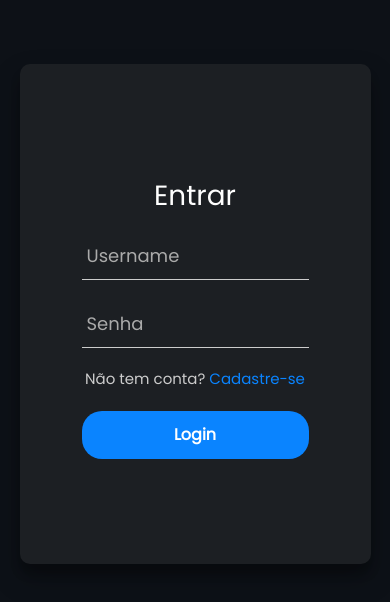
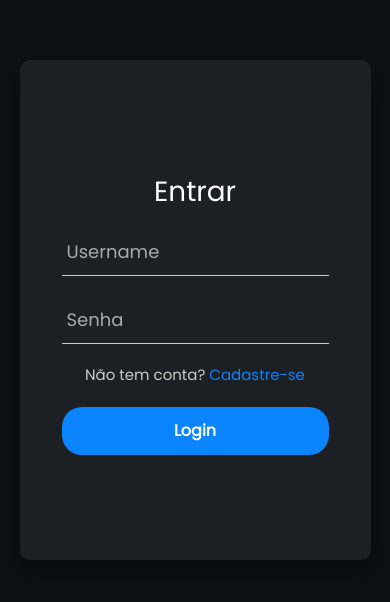
Before and after one commit to viniciuschavier/GerenciadorDeFinancas, a plain HTML site: page public/index.html in a window 390 px wide. Shown: the part 108-710 px from the top of the page. Drawn offline with nearby package versions, Linux system fonts and the light colour scheme.

Commit message:
Corrigido estilização no arquivo errado

```diff
--- a/public/css/app.css
+++ b/public/css/app.css
@@ -288,20 +288,12 @@ body::-webkit-scrollbar-thumb{
 }
 
 @media (max-width: 768px) {
-  body{
-    height: 99vh;
-  }
-
   .p-4{
     padding: .5rem !important;
   }
 
   span{
     font-size: 15px;
-  }
-
-  .form-container{
-    padding: 0 30px;
   }
 
   .transaction {
--- a/public/css/login.css
+++ b/public/css/login.css
@@ -249,7 +249,15 @@ button.ghost:hover {
 }
 
 @media (max-width: 868px) {
+  body{
+    height: 99vh;
+  }
+
   .switch-mobile {
     display: block;
   }
+
+  .form-container{
+    padding: 0 30px;
+  }
 }
```
